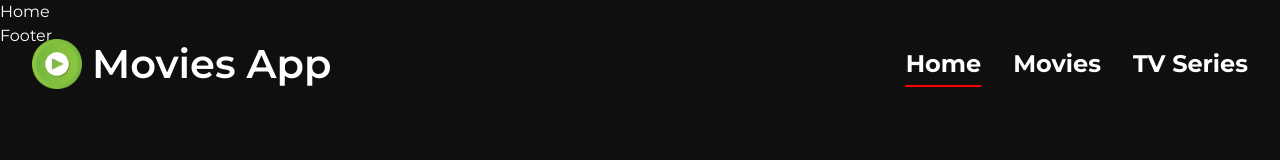
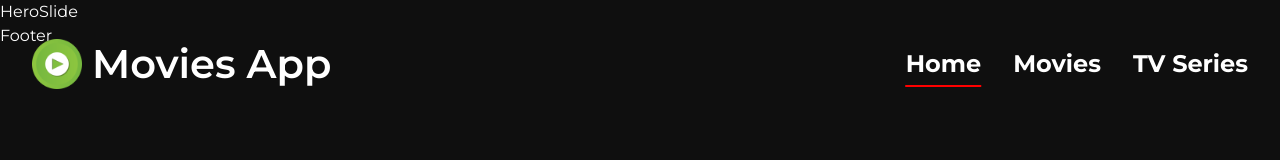
Before and after one commit to lukaszOsial/movies-app, a React (Create React App) app: page / in a window 1280 px wide. Shown: the top 160 px of the page. Built offline with nearby package versions, Linux system fonts and the light colour scheme.

Commit message:
create HeroSlide component

```diff
--- /dev/null
+++ b/src/components/hero-slide/HeroSlide.jsx
@@ -0,0 +1,11 @@
+import React from 'react';
+
+const HeroSlide = () => {
+  return (
+    <div>
+        HeroSlide
+    </div>
+  )
+}
+
+export default HeroSlide;
--- a/src/pages/Home.jsx
+++ b/src/pages/Home.jsx
@@ -1,10 +1,11 @@
 import React from 'react';
+import HeroSlide from '../components/hero-slide/HeroSlide';
 
 const Home = () => {
   return (
-    <div>
-        Home
-    </div>
+    <>
+        <HeroSlide/>
+    </>
   )
 }
 
```
Also changed, not shown: src/components/hero-slide/hero-slide.scss (added).
